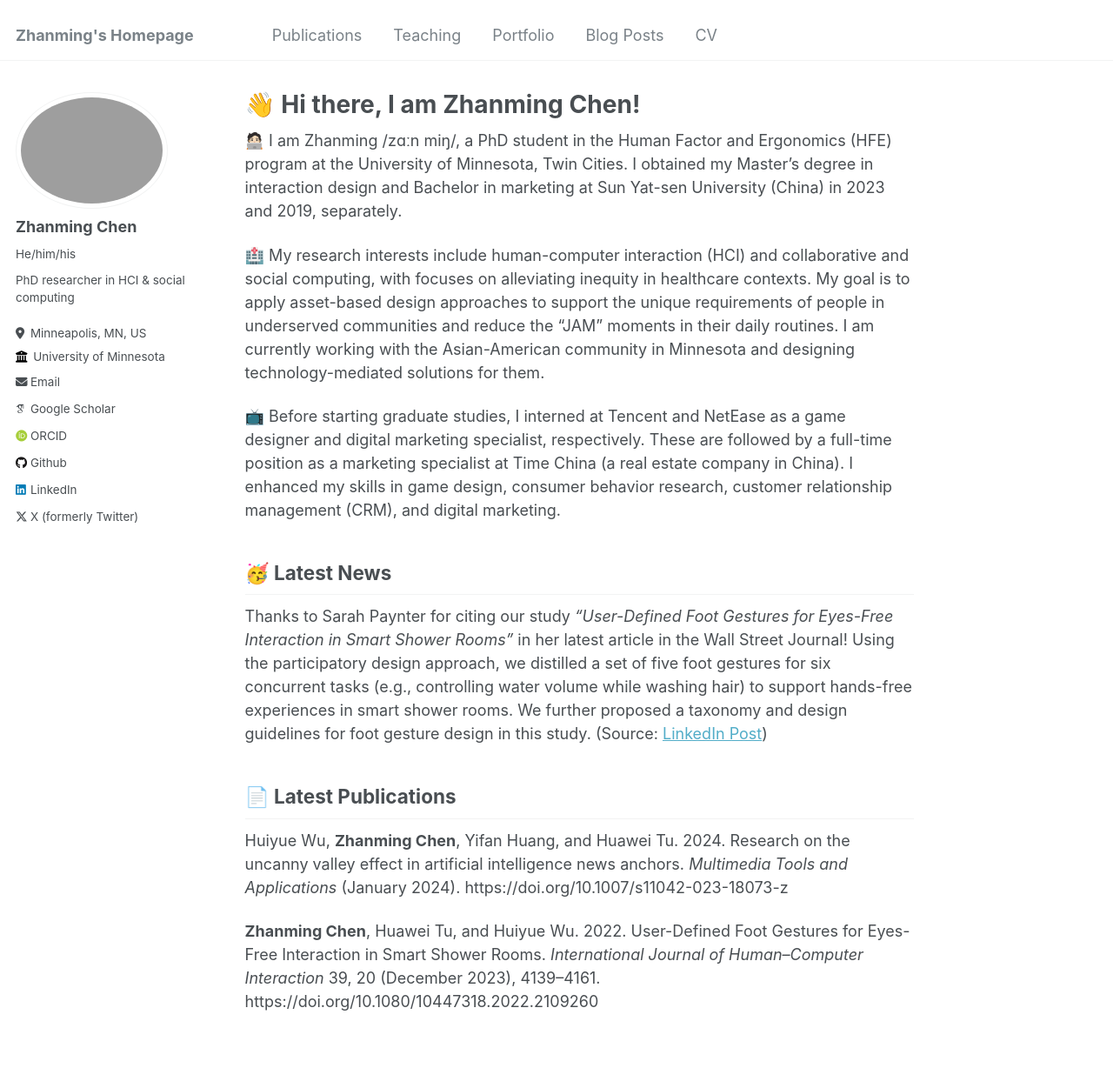
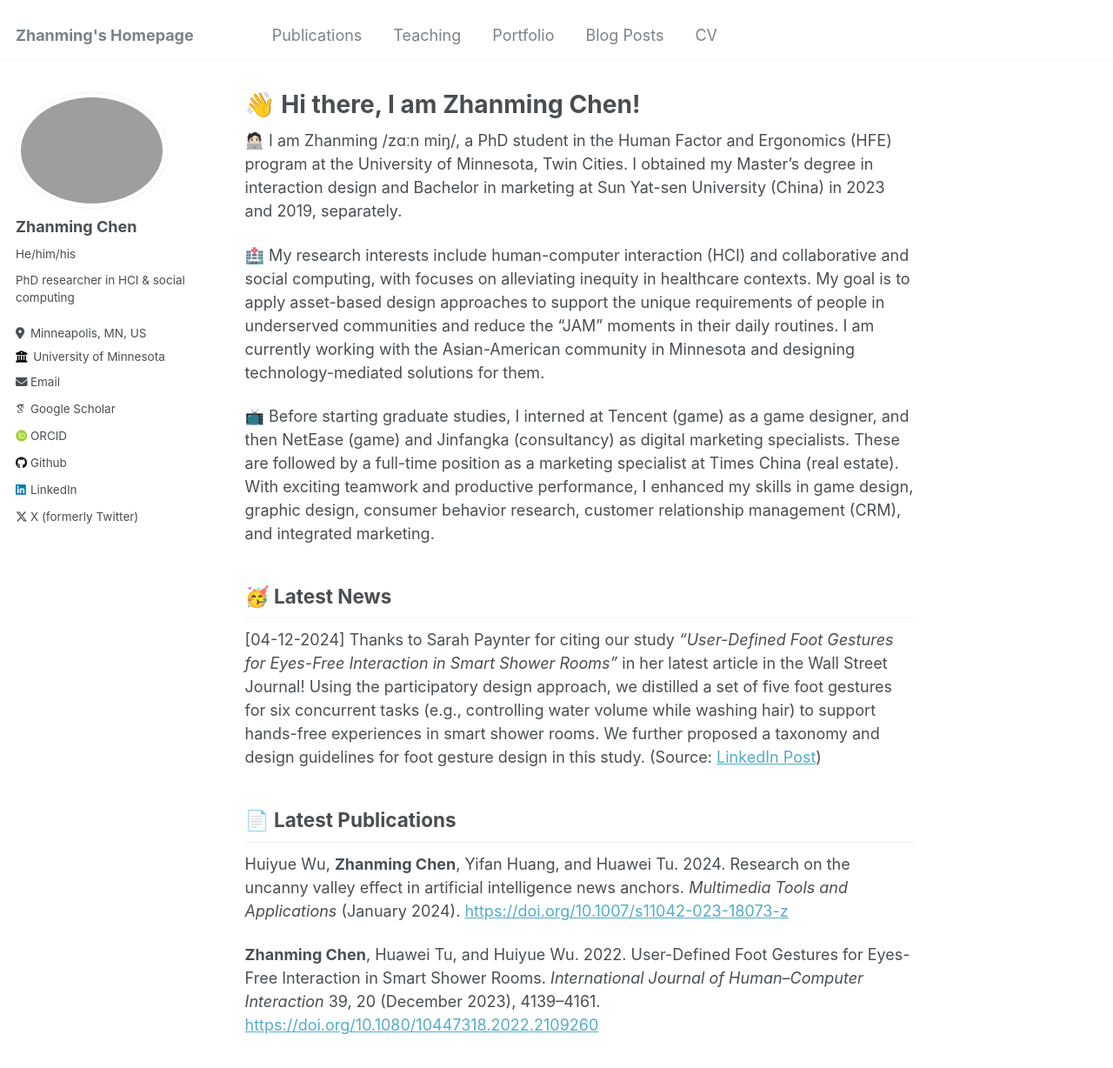
Before and after one commit to zhanmingchen/zhanmingchen.github.io, a Jekyll site: the page built from _pages/about.md, in a window 1280 px wide and 1400 px high. Shown: the top 1228 px of the window at 87% size. Built offline with Jekyll 4.4.1, drawn with Linux system fonts in a browser that asks for light colours; some web fonts are replaced.

Commit message:
Update about.md

```diff
--- a/_pages/about.md
+++ b/_pages/about.md
@@ -11,14 +11,14 @@ redirect_from:
 
 🏥 My research interests include human-computer interaction (HCI) and collaborative and social computing, with focuses on alleviating inequity in healthcare contexts. My goal is to apply asset-based design approaches to support the unique requirements of people in underserved communities and reduce the “JAM” moments in their daily routines. I am currently working with the Asian-American community in Minnesota and designing technology-mediated solutions for them.
 
-📺 Before starting graduate studies, I interned at Tencent and NetEase as a game designer and digital marketing specialist, respectively. These are followed by a full-time position as a marketing specialist at Time China (a real estate company in China). I enhanced my skills in game design, consumer behavior research, customer relationship management (CRM), and digital marketing.
+📺 Before starting graduate studies, I interned at Tencent (game) as a game designer, and then NetEase (game) and Jinfangka (consultancy) as digital marketing specialists. These are followed by a full-time position as a marketing specialist at Times China (real estate). With exciting teamwork and productive performance, I enhanced my skills in game design, graphic design, consumer behavior research, customer relationship management (CRM), and integrated marketing.
 
 ## 🥳 Latest News
 
-Thanks to Sarah Paynter for citing our study _"User-Defined Foot Gestures for Eyes-Free Interaction in Smart Shower Rooms"_ in her latest article in the Wall Street Journal! Using the participatory design approach, we distilled a set of five foot gestures for six concurrent tasks (e.g., controlling water volume while washing hair) to support hands-free experiences in smart shower rooms. We further proposed a taxonomy and design guidelines for foot gesture design in this study. (Source: [LinkedIn Post](https://www.linkedin.com/posts/zhanmingchen_the-medspa-bathroom-fixtures-that-monitor-activity-7183662910198411264-Xu65?utm_source=share&utm_medium=member_desktop))
+\[04-12-2024\] Thanks to Sarah Paynter for citing our study _"User-Defined Foot Gestures for Eyes-Free Interaction in Smart Shower Rooms"_ in her latest article in the Wall Street Journal! Using the participatory design approach, we distilled a set of five foot gestures for six concurrent tasks (e.g., controlling water volume while washing hair) to support hands-free experiences in smart shower rooms. We further proposed a taxonomy and design guidelines for foot gesture design in this study. (Source: [LinkedIn Post](https://www.linkedin.com/posts/zhanmingchen_the-medspa-bathroom-fixtures-that-monitor-activity-7183662910198411264-Xu65?utm_source=share&utm_medium=member_desktop))
 
 ## 📄 Latest Publications
 
-Huiyue Wu, **Zhanming Chen**, Yifan Huang, and Huawei Tu. 2024. Research on the uncanny valley effect in artificial intelligence news anchors. _Multimedia Tools and Applications_ (January 2024). https://doi.org/10.1007/s11042-023-18073-z
+Huiyue Wu, **Zhanming Chen**, Yifan Huang, and Huawei Tu. 2024. Research on the uncanny valley effect in artificial intelligence news anchors. _Multimedia Tools and Applications_ (January 2024). [https://doi.org/10.1007/s11042-023-18073-z](https://doi.org/10.1007/s11042-023-18073-z)
 
-**Zhanming Chen**, Huawei Tu, and Huiyue Wu. 2022. User-Defined Foot Gestures for Eyes-Free Interaction in Smart Shower Rooms. _International Journal of Human–Computer Interaction_ 39, 20 (December 2023), 4139–4161. https://doi.org/10.1080/10447318.2022.2109260
+**Zhanming Chen**, Huawei Tu, and Huiyue Wu. 2022. User-Defined Foot Gestures for Eyes-Free Interaction in Smart Shower Rooms. _International Journal of Human–Computer Interaction_ 39, 20 (December 2023), 4139–4161. [https://doi.org/10.1080/10447318.2022.2109260](https://doi.org/10.1080/10447318.2022.2109260)
```
